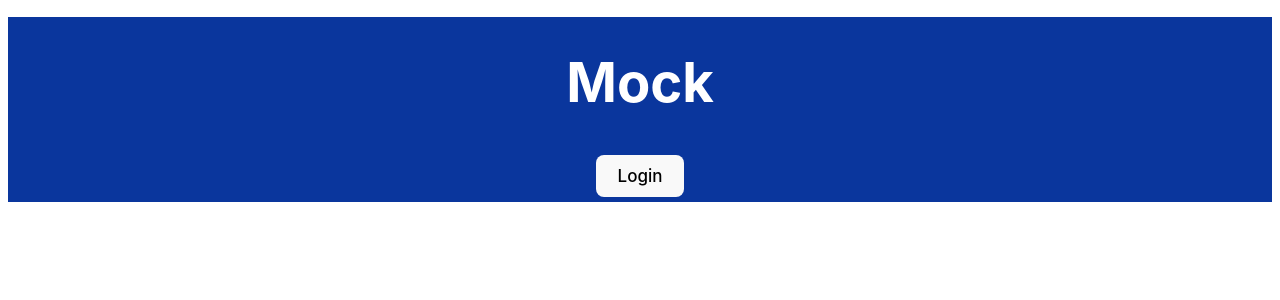
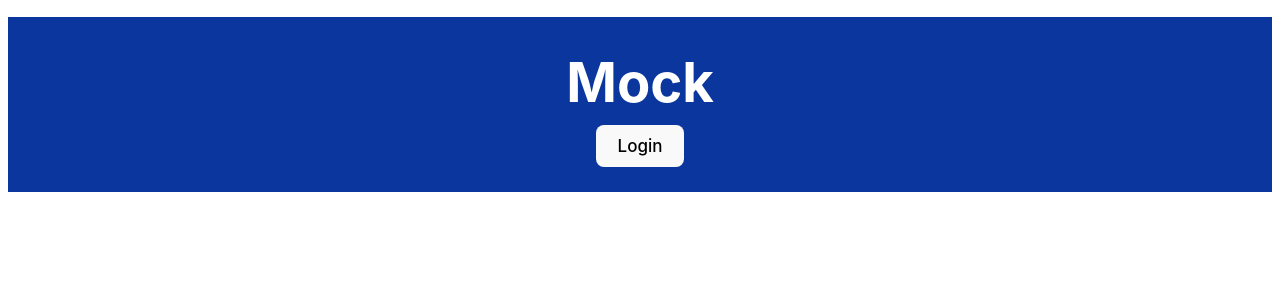
Before and after one commit to cs0320-s24/mock-sxu-mleven, a React (Vite) app in the folder mock/: page / in a window 1280 px wide. Shown: the top 300 px of the page. Built offline with nearby package versions, Linux system fonts and the light colour scheme.

Commit message:
worked on formatting with the header and buttons

```diff
--- a/mock/src/components/REPLInput.tsx
+++ b/mock/src/components/REPLInput.tsx
@@ -17,12 +17,12 @@ interface REPLInputProps {
 var loadedFile = new Array<Array<String>>();
 var loadedFileName = "";
 
+
 export function REPLInput(props: REPLInputProps) {
+
   const [commandString, setCommandString] = useState<string>("");
   const [count, setCount] = useState<number>(0);
   const [mode, setMode] = useState<string>("brief");
-
-  // var table = document.getElementById("table");
 
   var mockedDataMap = new Map();
   mockedDataMap.set("property", PROPERTY_DATA);
--- a/mock/src/styles/App.css
+++ b/mock/src/styles/App.css
@@ -12,3 +12,7 @@
   font-size: calc(1px + 2vmin);
   color: white;
 }
+
+h1 {
+  height: 20px;
+}
--- a/mock/src/styles/main.css
+++ b/mock/src/styles/main.css
@@ -79,7 +79,7 @@ td {
 
 button {
   background-color: #b8d4fd;
-  margin-top: 5px;
-  margin-bottom: 5px;
+  margin-top: 15px;
+  margin-bottom: 25px;
   padding: 10px 20px;
 }
```
